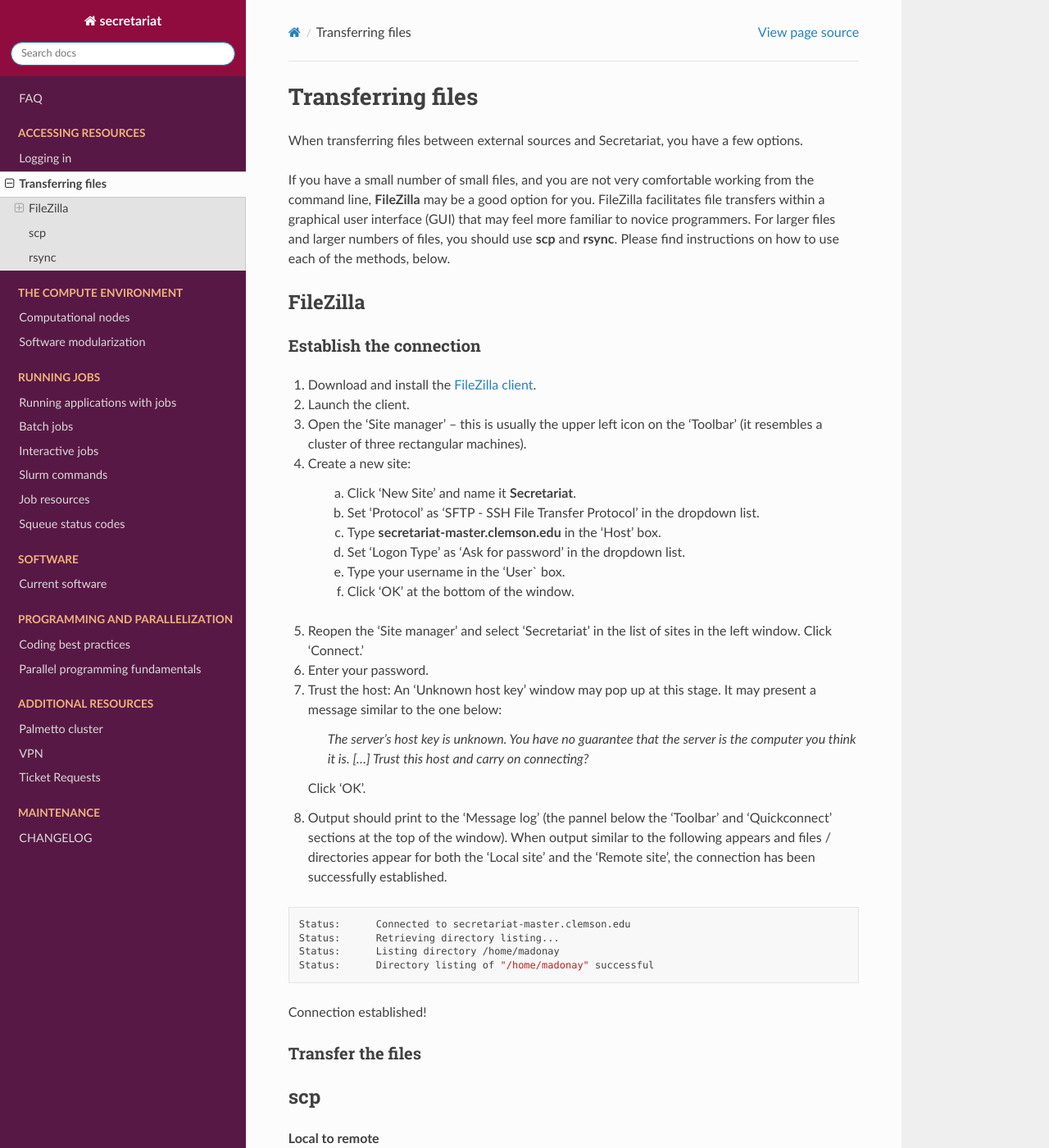
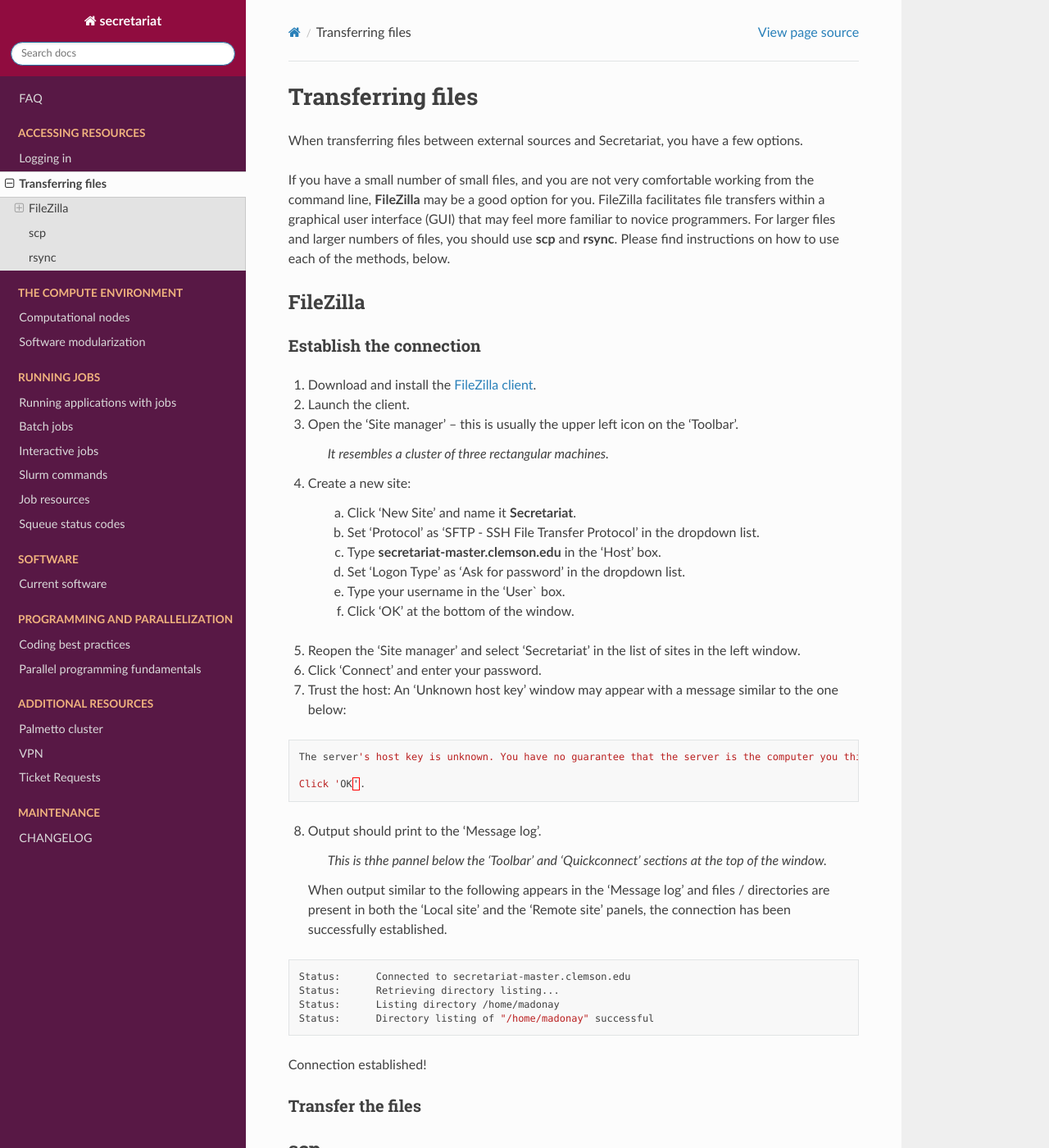
Before and after one commit to amalgamaria/secretariat, a Sphinx documentation site: the page built from docs/access/transferring-files.rst, in a window 1280 px wide and 1400 px high. Shown: the whole window at 82% size. Built offline with Sphinx 7.4.7 and the Read the Docs theme 2.0.0, drawn with Linux system fonts in a browser that asks for light colours.

Commit message:
Update FileZilla content -v2

```diff
--- a/docs/access/transferring-files.rst
+++ b/docs/access/transferring-files.rst
@@ -13,7 +13,10 @@ Establish the connection
 
 1. Download and install the `FileZilla client`_.
 2. Launch the client.
-3. Open the 'Site manager' -- this is usually the upper left icon on the 'Toolbar' (it resembles a cluster of three rectangular machines).
+3. Open the 'Site manager' -- this is usually the upper left icon on the 'Toolbar'.
+
+	*It resembles a cluster of three rectangular machines.*
+
 4. Create a new site:
 
 	a. Click 'New Site' and name it **Secretariat**.
@@ -23,15 +26,22 @@ Establish the connection
 	e. Type your username in the 'User` box.
 	f. Click 'OK' at the bottom of the window.
 
-5. Reopen the 'Site manager' and select 'Secretariat' in the list of sites in the left window. Click 'Connect.'
-6. Enter your password.
-7. Trust the host: An 'Unknown host key' window may pop up at this stage. It may present a message similar to the one below:
+5. Reopen the 'Site manager' and select 'Secretariat' in the list of sites in the left window.
+6. Click 'Connect' and enter your password.
+7. Trust the host: An 'Unknown host key' window may appear with a message similar to the one below:
 
-	*The server's host key is unknown. You have no guarantee that the server is the computer you think it is. [...] Trust this host and carry on connecting?*
+.. code-block:: bash
+
+   The server's host key is unknown. You have no guarantee that the server is the computer you think it is. [...] Trust this host and carry on connecting?
 
    Click 'OK'.
 
-8. Output should print to the 'Message log' (the pannel below the 'Toolbar' and 'Quickconnect' sections at the top of the window). When output similar to the following appears and files / directories appear for both the 'Local site' and the 'Remote site', the connection has been successfully established.
+
+8. Output should print to the 'Message log'.
+
+	*This is thhe pannel below the 'Toolbar' and 'Quickconnect' sections at the top of the window.*
+
+   When output similar to the following appears in the 'Message log' and files / directories are present in both the 'Local site' and the 'Remote site' panels, the connection has been successfully established.
 
 .. code-block:: bash
 
```
